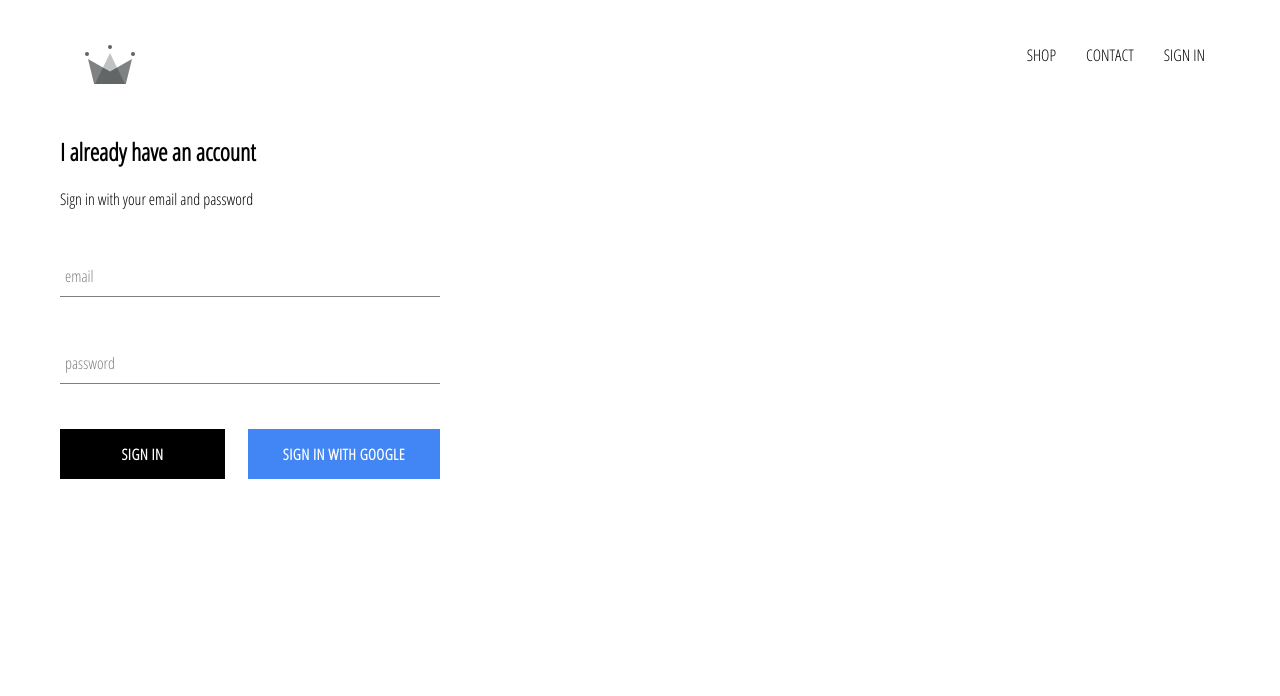
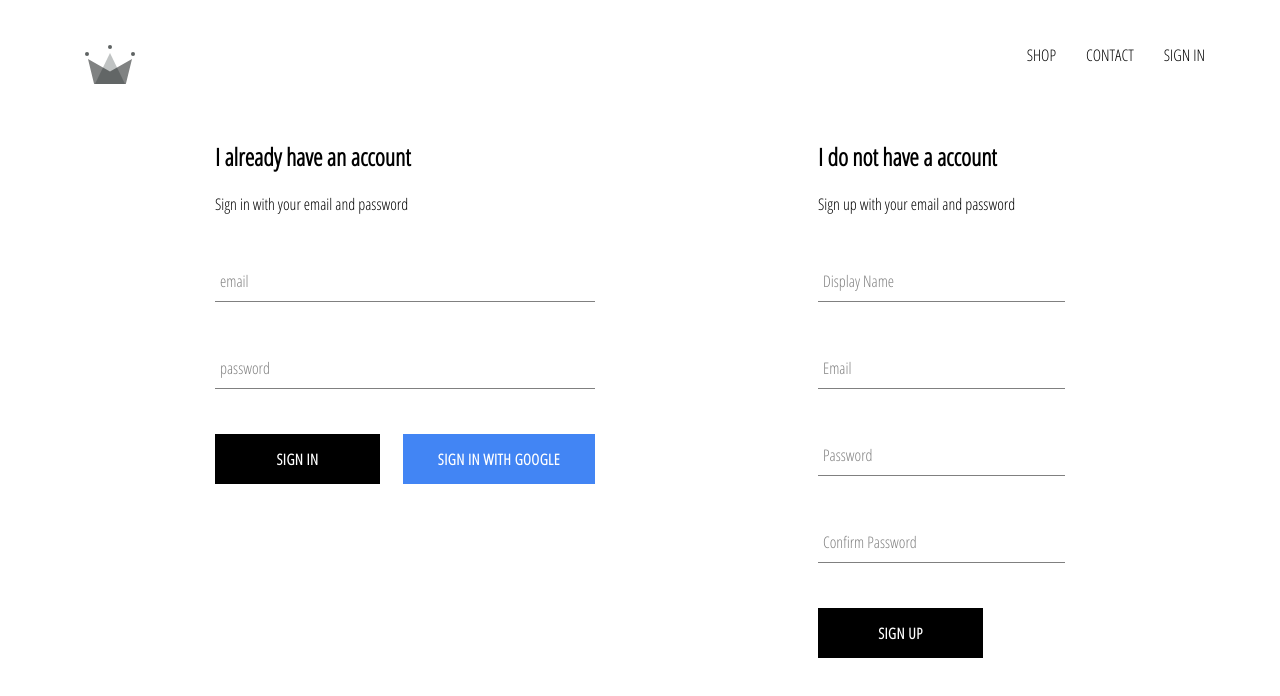
Before and after one commit to Yordi23/Clothing_Ecommerce, a React (Create React App) app: page /signin in a window 1280 px wide. Shown: the top 696 px of the page. Built offline with nearby package versions, Linux system fonts and the light colour scheme; no server answers.

Commit message:
SignUp component

```diff
--- a/src/App.js
+++ b/src/App.js
@@ -32,6 +32,8 @@ class App extends React.Component {
               ...snapShot.data(),
             },
           });
+
+          console.log(this.state);
         });
       } else {
         this.setState({ currentUser: userAuth });
--- a/src/components/header/header.component.jsx
+++ b/src/components/header/header.component.jsx
@@ -20,7 +20,7 @@ const Header = ({ currentUser }) => (
         CONTACT
       </Link>
       {currentUser ? (
-        <div className="option" onClick={() => auth.signOut}>
+        <div className="option" onClick={() => auth.signOut()}>
           SIGN OUT
         </div>
       ) : (
--- /dev/null
+++ b/src/components/sign-up/sign-up.component.jsx
@@ -0,0 +1,102 @@
+import React from "react";
+
+import FormInput from "../form-input/form-input.component";
+import CustomButton from "../custom-button/custom-button.component";
+
+import { auth, createUserProfileDocument } from "../../firebase/firebase.utils";
+
+import "./sign-up.styles.scss";
+
+class SignUp extends React.Component {
+  constructor() {
+    super();
+
+    this.state = {
+      displayName: "",
+      email: "",
+      password: "",
+      confirmPassword: "",
+    };
+  }
+
+  handleSubmit = async (event) => {
+    event.preventDefault();
+
+    const { displayName, email, password, confirmPassword } = this.state;
+
+    if (password !== confirmPassword) {
+      alert("Passwords does not match");
+      return;
+    }
+
+    try {
+      const { user } = await auth.createUserWithEmailAndPassword(
+        email,
+        password
+      );
+
+      await createUserProfileDocument(user, { displayName });
+      this.setState({
+        displayName: "",
+        email: "",
+        password: "",
+        confirmPassword: "",
+      });
+    } catch (error) {
+      console.error(error);
+    }
+  };
+
+  handleChange = (event) => {
+    const { name, value } = event.target;
+
+    this.setState({ [name]: value });
+  };
+
+  render() {
+    const { displayName, email, password, confirmPassword } = this.state;
+    return (
+      <div className="sign-up">
+        <h2 className="title">I do not have a account</h2>
+        <span>Sign up with your email and password</span>
+        <form className="sign-up-form" onSubmit={this.handleSubmit}>
+          <FormInput
+            type="text"
+            name="displayName"
+            value={displayName}
+            onChange={this.handleChange}
+            label="Display Name"
+            required
+          />
+          <FormInput
+            type="email"
+            name="email"
+            value={email}
+            onChange={this.handleChange}
+            label="Email"
+            required
+          />
+          <FormInput
+            type="password"
+            name="password"
+            value={password}
+            onChange={this.handleChange}
+            label="Password"
+            required
+          />
+          <FormInput
+            type="password"
+            name="confirmPassword"
+            value={confirmPassword}
+            onChange={this.handleChange}
+            label="Confirm Password"
+            required
+          />
+          <CustomButton type="submit">SIGN UP</CustomButton>
+        </form>
+      </div>
+    );
+  }
+}
+
+export default SignUp;
--- /dev/null
+++ b/src/components/sign-up/sign-up.styles.scss
@@ -0,0 +1,9 @@
+.sign_up {
+  display: flex;
+  flex-direction: column;
+  width: 380px;
+
+  .title {
+    margin: 10px 0;
+  }
+}
--- a/src/firebase/firebase.utils.js
+++ b/src/firebase/firebase.utils.js
@@ -11,6 +11,8 @@ const config = {
   messagingSenderId: "355437165864",
   appId: "1:355437165864:web:7f85e9d9fba84474f8641d",
 };
+
+firebase.initializeApp(config);
 
 export const createUserProfileDocument = async (userAuth, additionalData) => {
   if (!userAuth) return;
@@ -32,8 +34,6 @@ export const createUserProfileDocument = async (userAuth, additionalData) => {
   return userRef;
 };
 
-firebase.initializeApp(config);
-
 export const auth = firebase.auth();
 export const firestore = firebase.firestore();
 
--- a/src/pages/sign-in-and-sign-up/sign-in-and-sign-up.component.jsx
+++ b/src/pages/sign-in-and-sign-up/sign-in-and-sign-up.component.jsx
@@ -1,12 +1,14 @@
 import React from "react";
 
 import SignIn from "../../components/sign-in/sign-in.component";
+import SignUp from "../../components/sign-up/sign-up.component";
 
 import "./sign-in-and-sign-up.styles.scss";
 
 const SignInAndSignUpPage = () => (
   <div className="sign-in-and-sign-up">
     <SignIn />
+    <SignUp />
   </div>
 );
 
--- a/src/pages/sign-in-and-sign-up/sign-in-and-sign-up.styles.scss
+++ b/src/pages/sign-in-and-sign-up/sign-in-and-sign-up.styles.scss
@@ -0,0 +1,6 @@
+.sign-in-and-sign-up {
+  width: 850px;
+  display: flex;
+  justify-content: space-between;
+  margin: 30px auto;
+}
```
Also changed, not shown: launch.json (added, +12 -0 lines).
